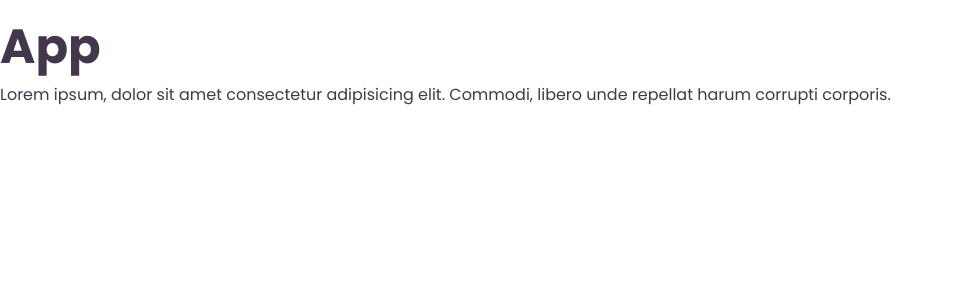
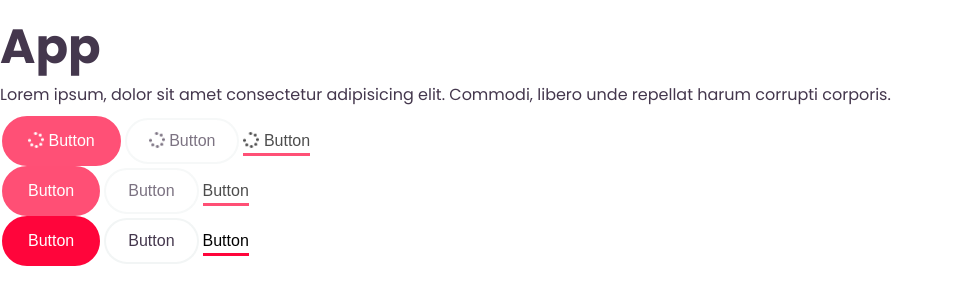
Before and after one commit to TusharShandilya/e-commerce, a React (Create React App) app: page / in a window 1280 px wide. Shown: the top 304 px of the page, without its empty margins (0-953 px from the left). Built offline with nearby package versions, Linux system fonts and the light colour scheme.

Commit message:
button component created

```diff
--- a/package.json
+++ b/package.json
@@ -3,6 +3,9 @@
   "version": "0.1.0",
   "private": true,
   "dependencies": {
+    "@fortawesome/fontawesome-svg-core": "^1.2.35",
+    "@fortawesome/free-solid-svg-icons": "^5.15.3",
+    "@fortawesome/react-fontawesome": "^0.1.14",
     "@testing-library/jest-dom": "^5.11.10",
     "@testing-library/react": "^11.2.6",
     "@testing-library/user-event": "^12.8.3",
@@ -10,6 +13,7 @@
     "react": "^17.0.2",
     "react-dom": "^17.0.2",
     "react-redux": "^7.2.3",
+    "react-router-dom": "^5.2.0",
     "react-scripts": "4.0.3",
     "redux": "^4.0.5",
     "redux-thunk": "^2.3.0",
--- a/src/components/App.jsx
+++ b/src/components/App.jsx
@@ -1,13 +1,37 @@
-import { Heading, Paragraph } from "./common";
+import { BrowserRouter as Router } from "react-router-dom";
+import { Button, Heading, Paragraph } from "./common";
 
 export const App = () => {
   return (
-    <>
+    <Router>
       <Heading size="1">App</Heading>
       <Paragraph>
         Lorem ipsum, dolor sit amet consectetur adipisicing elit. Commodi,
         libero unde repellat harum corrupti corporis.
       </Paragraph>
-    </>
+      <div>
+        <Button isLoading>Button</Button>
+        <Button isLoading variant="outlined">
+          Button
+        </Button>
+        <Button isLoading variant="underlined">
+          Button
+        </Button>
+      </div>
+      <div>
+        <Button disabled>Button</Button>
+        <Button disabled variant="outlined">
+          Button
+        </Button>
+        <Button disabled variant="underlined">
+          Button
+        </Button>
+      </div>
+      <div>
+        <Button>Button</Button>
+        <Button variant="outlined">Button</Button>
+        <Button variant="underlined">Button</Button>
+      </div>
+    </Router>
   );
 };
--- a/src/components/common/Button/index.jsx
+++ b/src/components/common/Button/index.jsx
@@ -0,0 +1,76 @@
+import { faSpinner } from "@fortawesome/free-solid-svg-icons";
+import { FontAwesomeIcon } from "@fortawesome/react-fontawesome";
+import { Link } from "react-router-dom";
+
+import { BEMHelper } from "../../../utils";
+import "./styles.scss";
+
+export const Button = ({
+  children,
+  to,
+  isLoading,
+  disabled,
+  isLink,
+  //   filled | outlined | underlined
+  variant = "filled",
+  className = "",
+  onClick,
+  ...rest
+}) => {
+  const classHelper = BEMHelper("button");
+
+  const modifications = [
+    isLink ? "link" : "",
+    isLoading ? "loading" : "",
+    disabled ? "disabled" : "",
+    isLoading || disabled ? `${variant}-disabled` : "",
+    variant,
+  ];
+
+  if (isLink && (disabled || isLoading)) {
+    return (
+      <span {...rest} className={classHelper("", modifications, className)}>
+        {isLoading && <FontAwesomeIcon icon={faSpinner} spin />} {children}
+      </span>
+    );
+  }
+  if (isLink && to.toString().startsWith("http")) {
+    return (
+      <a
+        href={to}
+        {...rest}
+        className={classHelper("", modifications, className)}
+      >
+        {children}
+      </a>
+    );
+  }
+
+  if (isLink && to) {
+    return (
+      <Link
+        to={to}
+        {...rest}
+        className={classHelper("", modifications, className)}
+      >
+        {children}
+      </Link>
+    );
+  }
+
+  const handleClick = () => {
+    if ((!disabled || !isLoading) && onClick) {
+      onClick();
+    }
+  };
+
+  return (
+    <button
+      {...rest}
+      onClick={handleClick}
+      className={classHelper("", modifications, className)}
+    >
+      {isLoading && <FontAwesomeIcon icon={faSpinner} spin />} {children}
+    </button>
+  );
+};
--- a/src/components/common/Button/styles.scss
+++ b/src/components/common/Button/styles.scss
@@ -0,0 +1,122 @@
+@import "../../../styles/abstracts/index";
+
+.button {
+  @include fontSize(16);
+  line-height: calculateRem(22);
+  text-align: center;
+
+  display: inline-block;
+  margin: 0 calculateRem(2);
+  outline: 0;
+
+  cursor: pointer;
+  transition: all 0.2s;
+
+  &--link {
+  }
+
+  &--filled {
+    font-weight: 500;
+
+    padding: calculateRem(12) calculateRem(24);
+    border: 2px solid $clr-primary;
+    border-radius: 20rem;
+
+    color: $clr-text-inverted;
+    background: $clr-primary;
+
+    &:hover {
+      box-shadow: 0 calculateRem(10) calculateRem(20) calculateRem(-10)
+        rgb($clr-primary, 0.9);
+
+      transform: translate(0, -3px);
+    }
+
+    &:active {
+      box-shadow: 0 calculateRem(7) calculateRem(20) calculateRem(-10)
+        rgb($clr-primary, 0.9);
+
+      transform: translate(0, -1px);
+    }
+
+    &-disabled {
+      &:hover,
+      &:active {
+        box-shadow: none;
+        transform: none;
+      }
+    }
+  }
+
+  &--outlined {
+    color: $clr-text;
+    padding: calculateRem(10) calculateRem(22);
+
+    border: 2px solid $clr-border;
+    border-radius: 20rem;
+
+    background: $clr-bg-primary;
+
+    &:hover {
+      color: $clr-text-inverted;
+      background: $clr-primary;
+      border: 2px solid $clr-primary;
+    }
+
+    &-disabled {
+      &:hover {
+        color: $clr-text;
+        background: $clr-bg-primary;
+        border: 2px solid $clr-border;
+      }
+    }
+  }
+
+  &--underlined {
+    border: none;
+    background: none;
+
+    position: relative;
+    padding: calculateRem(4) 0;
+    margin-bottom: 2px;
+
+    &::before {
+      z-index: -1;
+      position: absolute;
+      content: "";
+      background-color: $clr-primary;
+      height: calculateRem(3);
+      width: 100%;
+      bottom: 0;
+      transition: all 0.2s;
+    }
+
+    &:hover {
+      color: $clr-text-inverted;
+
+      &::before {
+        height: 100%;
+      }
+    }
+
+    &-disabled {
+      &:hover {
+        color: $clr-text;
+
+        &::before {
+          height: calculateRem(3);
+        }
+      }
+    }
+  }
+
+  &--loading {
+    opacity: 0.7;
+    cursor: progress;
+  }
+
+  &--disabled {
+    opacity: 0.7;
+    cursor: not-allowed;
+  }
+}
--- a/src/components/common/index.js
+++ b/src/components/common/index.js
@@ -1,2 +1,3 @@
 export * from "./Heading";
 export * from "./Paragraph";
+export * from "./Button";
--- a/src/styles/abstracts/_variables.scss
+++ b/src/styles/abstracts/_variables.scss
@@ -23,7 +23,8 @@ $clr-text: #44374d;
 $clr-text-muted: #a19aa4;
 $clr-text-inverted: #ffffff;
 
-$clr-background: #f2f5f5;
+$clr-bg-primary: #ffffff;
+$clr-bg-secondary: #f2f5f5;
 $clr-border: #f2f5f5;
 
 // $font-primary: "Plus Jakarta", sans-serif;
--- a/src/styles/base/_reset.scss
+++ b/src/styles/base/_reset.scss
@@ -10,9 +10,9 @@
 
 a,
 a:link,
-a:active {
+a:active,
+a:visited {
   text-decoration: none;
-  color: inherit;
 }
 
 // TYPOGRAPHY
```
Also changed, not shown: 1 other file (tests, documents, lock files or other folders).
